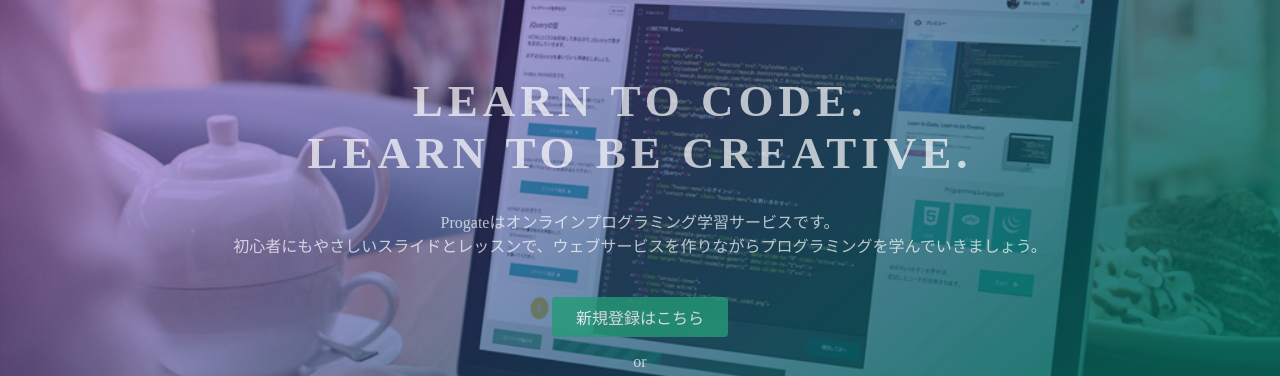
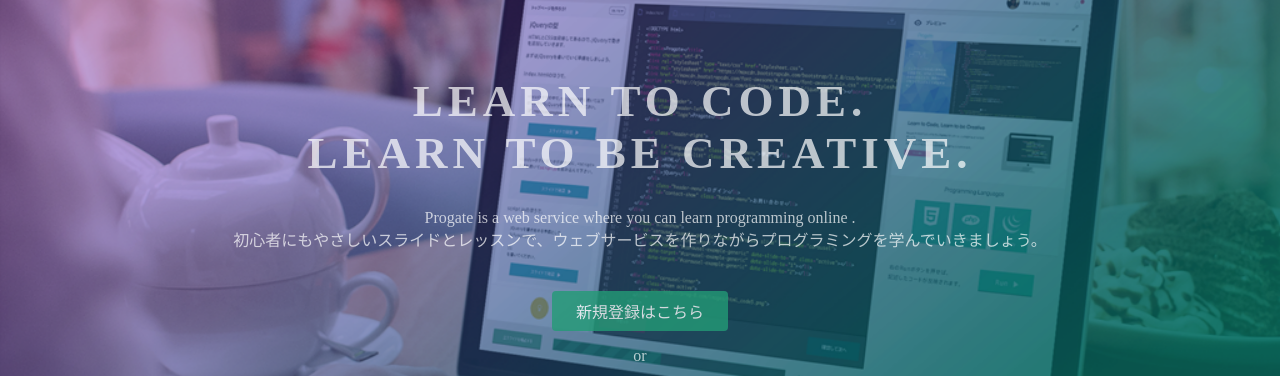
Before and after one commit to suzuki153624/sample00, a plain HTML site: page index.html in a window 1280 px wide. Shown: the part 135-511 px from the top of the page. Drawn offline with Linux system fonts and the light colour scheme.

Commit message:
Update index.html

```diff
--- a/index.html
+++ b/index.html
@@ -24,7 +24,7 @@
   <div class="top-wrapper">
     <div class="container">
       <h1>LEARN TO CODE.<br>LEARN TO BE CREATIVE.</h1>
-      <p>Progateはオンラインプログラミング学習サービスです。<br>初心者にもやさしいスライドとレッスンで、ウェブサービスを作りながらプログラミングを学んでいきましょう。</p>
+      <p>Progate is a web service where you can learn programming online .<br>初心者にもやさしいスライドとレッスンで、ウェブサービスを作りながらプログラミングを学んでいきましょう。</p>
       <div class="btn-wrapper">
         <a href="#" class="btn signup">新規登録はこちら</a>
         <p>or</p>
```
